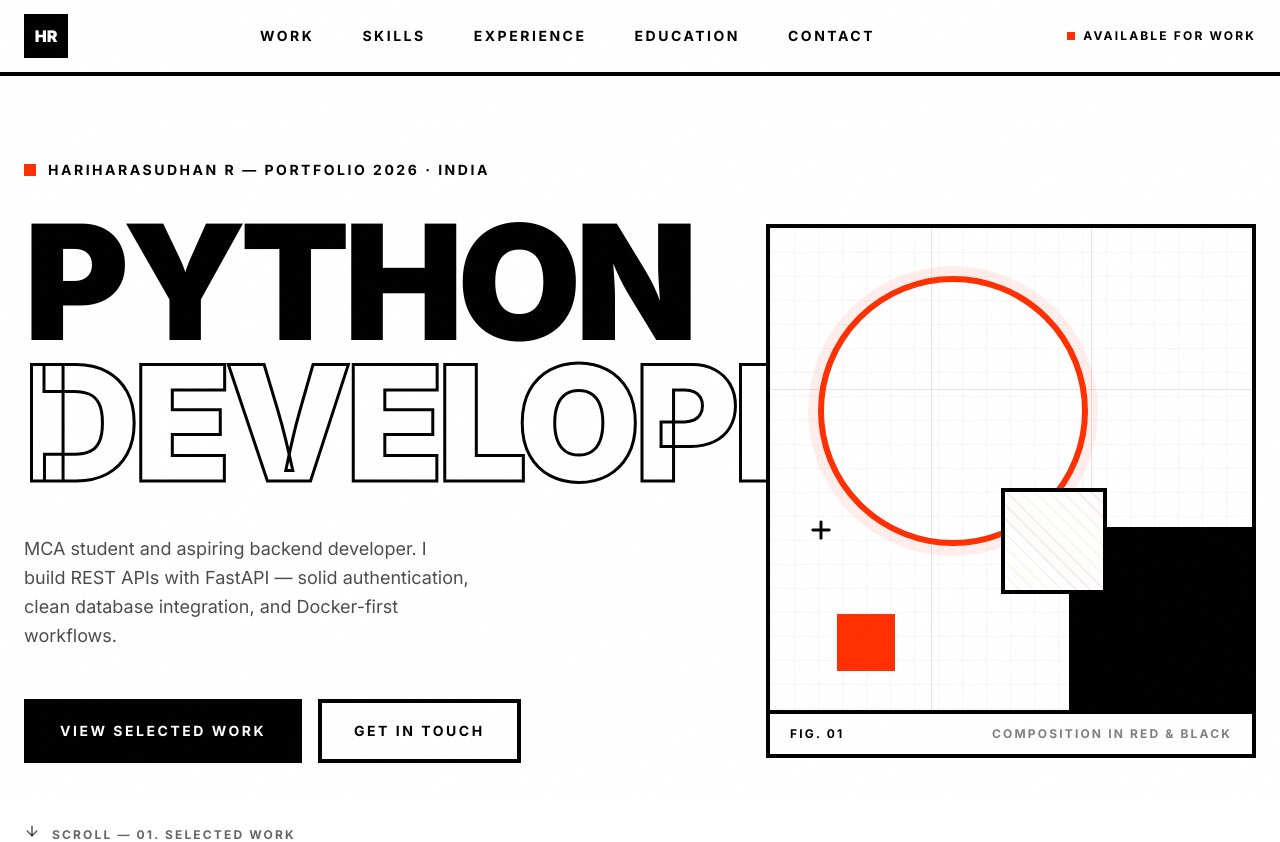
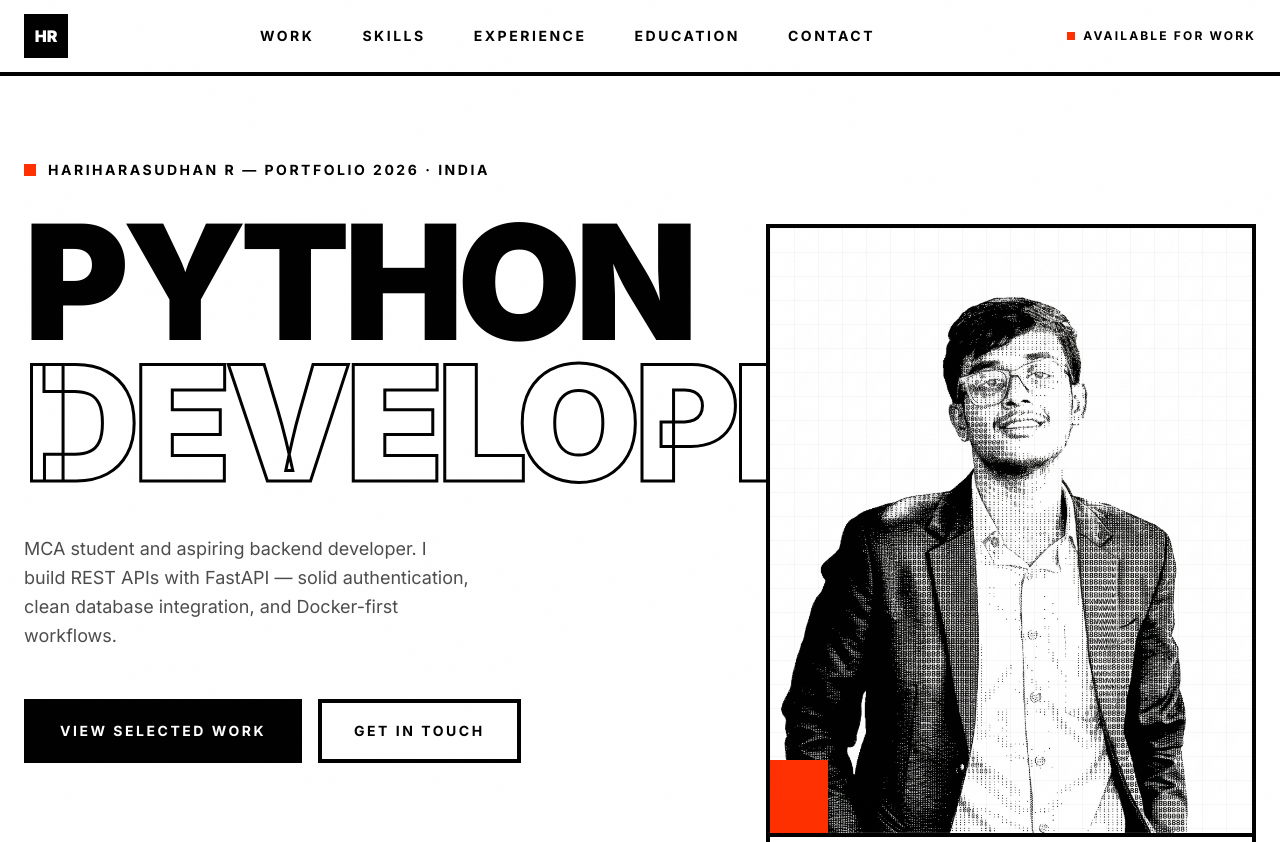
Before and after one commit to hari1vkp/portfolio1, a React (Vite) app: page / in a window 1280 px wide. Shown: the top 842 px of the page. Built offline with nearby package versions, Linux system fonts and the light colour scheme.

Commit message:
feat: replace geometric composition with personal portrait image in Hero component

```diff
--- a/src/components/Hero.jsx
+++ b/src/components/Hero.jsx
@@ -1,46 +1,27 @@
-import { ArrowDown, Plus } from 'lucide-react'
+import { ArrowDown } from 'lucide-react'
 import Button from './ui/Button.jsx'
+import portrait from '../assets/portrait.png'
 
 const disciplines = ['Python', 'FastAPI', 'PostgreSQL', 'Docker', 'JWT Auth']
 
-function Composition() {
+function Portrait() {
   return (
-    <figure className="relative" aria-label="Abstract geometric composition in red and black">
-      <div className="swiss-grid-pattern relative aspect-square border-4 border-swiss-fg bg-white">
-        {/* structural thirds */}
-        <div className="absolute inset-y-0 left-1/3 w-px bg-black/10" aria-hidden="true" />
-        <div className="absolute inset-y-0 left-2/3 w-px bg-black/10" aria-hidden="true" />
-        <div className="absolute inset-x-0 top-1/3 h-px bg-black/10" aria-hidden="true" />
-
-        {/* red ring with compositional ring shadow */}
+    <figure aria-label="Portrait of Hariharasudhan R">
+      <div className="swiss-grid-pattern relative aspect-[4/5] overflow-hidden border-4 border-swiss-fg bg-white">
+        <img
+          src={portrait}
+          alt="Hariharasudhan R"
+          className="absolute inset-0 h-full w-full object-cover object-top mix-blend-multiply"
+          loading="eager"
+        />
         <div
-          className="absolute left-[10%] top-[10%] aspect-square w-[56%] rounded-full border-[6px] border-swiss-accent shadow-[0_0_0_10px_rgba(255,48,0,0.08)]"
+          className="absolute bottom-0 left-0 size-[12%] bg-swiss-accent"
           aria-hidden="true"
         />
-        {/* solid black square anchored to corner */}
-        <div className="absolute bottom-0 right-0 aspect-square w-[38%] bg-swiss-fg" aria-hidden="true" />
-        {/* hatched square at intersection */}
-        <div className="swiss-diagonal-red absolute bottom-[24%] right-[30%] aspect-square w-[22%] border-4 border-swiss-fg bg-white" aria-hidden="true" />
-        {/* small solid red square */}
-        <div className="absolute bottom-[8%] left-[14%] size-[12%] bg-swiss-accent" aria-hidden="true" />
-
-        {/* rotating plus — the one interactive ornament */}
-        <button
-          type="button"
-          tabIndex={-1}
-          aria-hidden="true"
-          className="group absolute left-[6%] top-[58%] flex size-11 cursor-default items-center justify-center"
-        >
-          <Plus
-            size={28}
-            strokeWidth={2.5}
-            className="text-swiss-fg transition-transform duration-200 ease-out group-hover:rotate-90"
-          />
-        </button>
       </div>
       <figcaption className="flex items-center justify-between border-x-4 border-b-4 border-swiss-fg px-5 py-3 text-xs font-bold uppercase tracking-label">
         <span>Fig. 01</span>
-        <span className="text-black/50">Composition in red &amp; black</span>
+        <span className="text-black/50">Hariharasudhan R — 2026</span>
       </figcaption>
     </figure>
   )
@@ -86,7 +67,7 @@ export default function Hero() {
           </div>
 
           <div className="lg:col-span-5 lg:pt-16">
-            <Composition />
+            <Portrait />
           </div>
         </div>
 
```
Also changed, not shown: src/assets/portrait.png (added).
